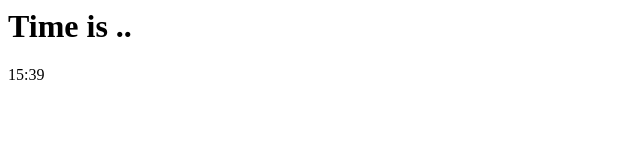
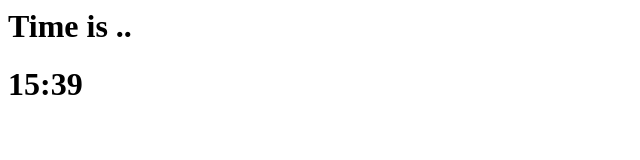
Before and after one commit to ohuton55/SiteCreationTest, a plain HTML site: page index.html in a window 1280 px wide. Shown: the whole page, without its empty margins (0-640 px from the left). Drawn offline with Linux system fonts and the light colour scheme.

Commit message:
change p to h1

```diff
--- a/index.html
+++ b/index.html
@@ -5,7 +5,7 @@
 	</head>
 	<body>
 		<h1>Time is ..</h1>
-		<div id="tokei"><<h1>Time is ..</h1></div>
+		<div id="tokei"></div>
 		<script src="time.js"></script>
 	</body>
 </html>
--- a/time.js
+++ b/time.js
@@ -4,4 +4,4 @@ var target = document.getElementById("tokei");
 var Hour = now.getHours();
 var Min = now.getMinutes();
 
-target.innerHTML = Hour + ":" + Min;
+target.innerHTML = "<h1>" + Hour + ":" + Min + "</h1>";
```
